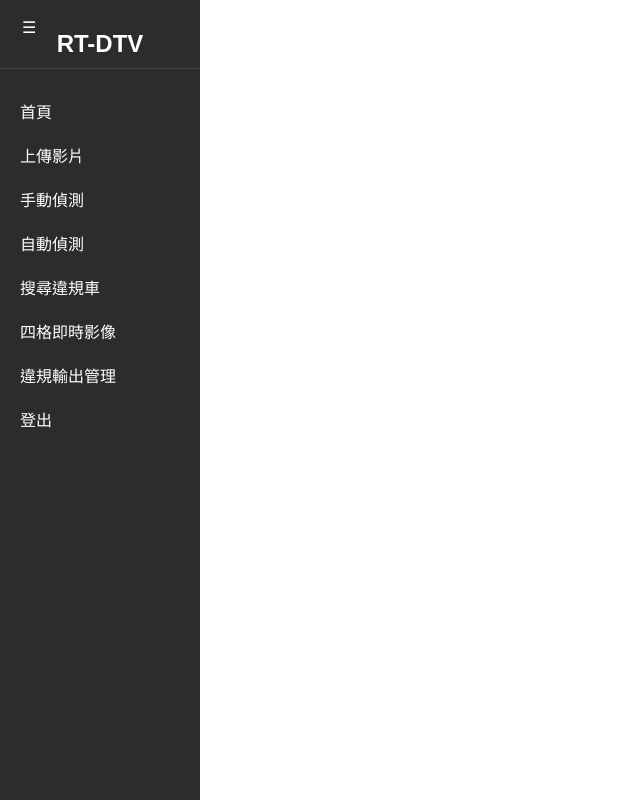
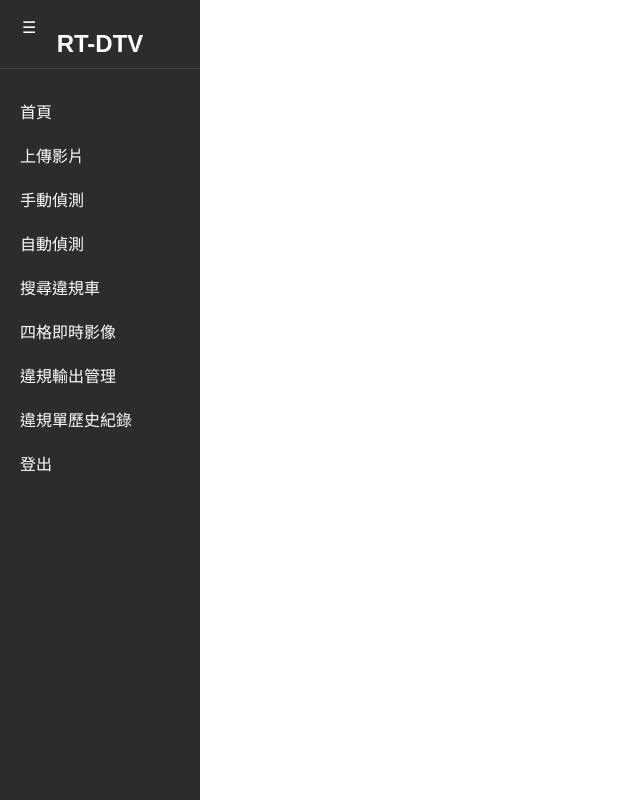
Before and after one commit to Kiki768/Four-frame_real-time_image, a CodeIgniter 4 app: the page made by Real-Time-Detection-of-Traffic-Violation-main/RT_DTV_website/app/Views/template.php in a window 1280 px wide. Shown: the whole page, without its empty margins (0-640 px from the left). Run offline with PHP 8.4 and a stand-in for CodeIgniter, Linux system fonts and the light colour scheme; the template is opened without the code that fills it, so the values that code supplies are empty; some libraries are stand-ins or nearby versions.

Commit message:
Update template.php

```diff
--- a/Real-Time-Detection-of-Traffic-Violation-main/RT_DTV_website/app/Views/template.php
+++ b/Real-Time-Detection-of-Traffic-Violation-main/RT_DTV_website/app/Views/template.php
@@ -80,6 +80,7 @@
         <a href="/FindController/find_car_with_monitor">搜尋違規車</a>
         <a href="/LiveFeedController">四格即時影像</a>
         <a href="/ViolationController">違規輸出管理</a>
+        <a href="/LiveFeedController/violation_history">違規單歷史紀錄</a>
         <a href="/LoginController/logout" class = "logout">登出</a>
     </div>
 
```
